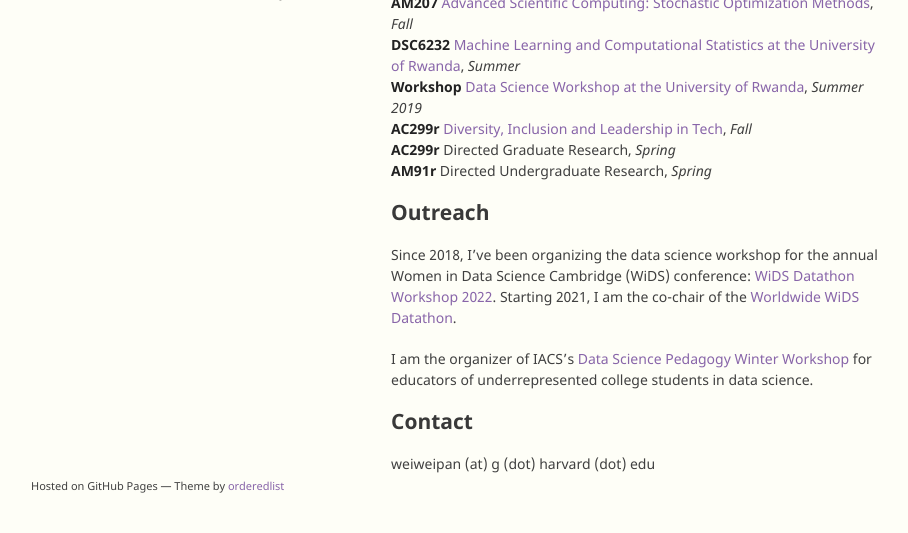
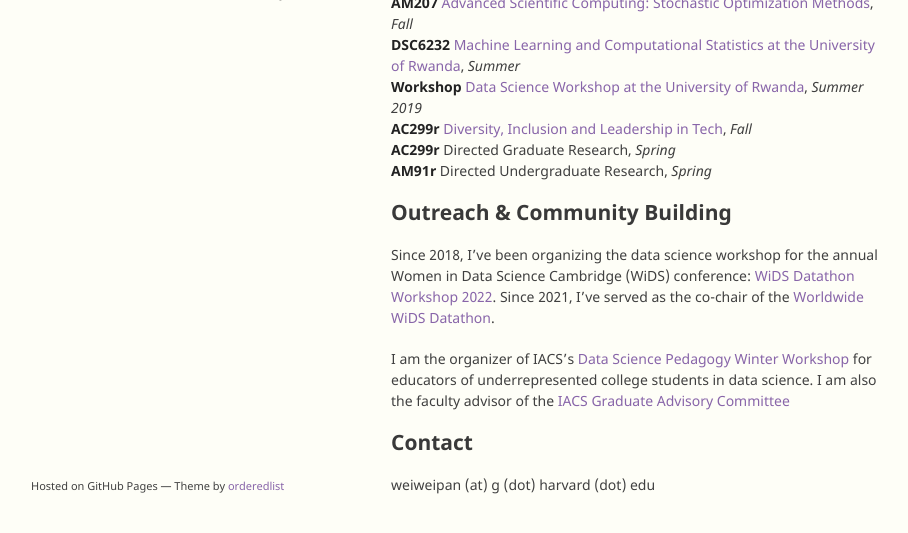
Before and after one commit to onefishy/old_webpage, a Jekyll site: the page built from index.md, in a window 1280 px wide and 900 px high, scrolled down 998 px, cut to the strip 335-868 px from the top of the window. Shown: the whole strip, without its empty margins (179-1087 px from the left). Built offline with Jekyll 4.4.1, drawn with Linux system fonts in a browser that asks for light colours; our own code applies the rules of GitHub Pages for plain Markdown files.

Commit message:
Update index.md

```diff
--- a/index.md
+++ b/index.md
@@ -29,10 +29,10 @@ I teach undergraduate and graduate courses in data science and machine learning.
 **AC299r** Directed Graduate Research, *Spring*<br>
 **AM91r** Directed Undergraduate Research, *Spring*
 
-## Outreach
-Since 2018, I've been organizing the data science workshop for the annual Women in Data Science Cambridge (WiDS) conference: [WiDS Datathon Workshop 2022](https://onefishy.github.io/wids_datathon/). Starting 2021, I am the co-chair of the [Worldwide WiDS Datathon](https://www.widsconference.org).
+## Outreach & Community Building
+Since 2018, I've been organizing the data science workshop for the annual Women in Data Science Cambridge (WiDS) conference: [WiDS Datathon Workshop 2022](https://onefishy.github.io/wids_datathon/). Since 2021, I've served as the co-chair of the [Worldwide WiDS Datathon](https://www.widsconference.org).
 
-I am the organizer of IACS's [Data Science Pedagogy Winter Workshop](https://onefishy.github.io/data-science-workshop/) for educators of underrepresented college students in data science.
+I am the organizer of IACS's [Data Science Pedagogy Winter Workshop](https://onefishy.github.io/data-science-workshop/) for educators of underrepresented college students in data science. I am also the faculty advisor of the [IACS Graduate Advisory Committee](https://iacs-gac.github.io/pages/about.html)
 
 ## Contact
 weiweipan (at) g (dot) harvard (dot) edu
```
